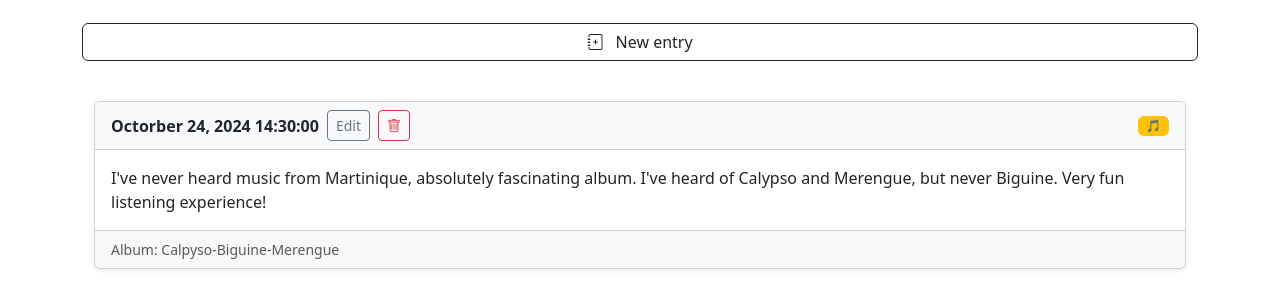
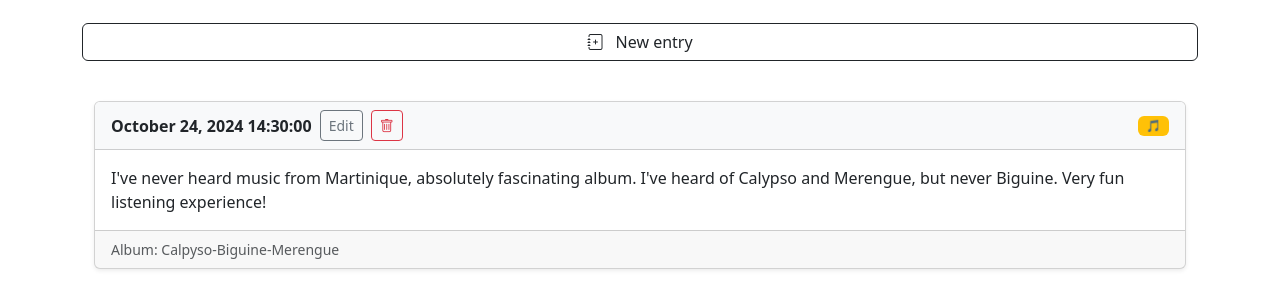
Before and after one commit to jorge-lgclabs/Groove_Journal, a Flask app: page /diary/1 in a window 1280 px wide. Shown: the part 181-481 px from the top of the page. Run offline with Flask 3, Linux system fonts and the light colour scheme.

Commit message:
Fixed typo of october.

```diff
--- a/app/templates/diary.html
+++ b/app/templates/diary.html
@@ -27,7 +27,7 @@ My diary
 <div class="container py-4">
   <div class="card mb-4 shadow-sm">
     <div class="card-header d-flex align-items-center bg-light">
-      <span class="fw-bold">Octorber 24, 2024 14:30:00</span>
+      <span class="fw-bold">October 24, 2024 14:30:00</span>
       <a href="/edit_diary" class="btn btn-sm btn-outline-secondary ms-2">Edit</a>
       <button aria-label="Delete" class="btn btn-sm btn-outline-danger ms-2"><i class="bi bi-trash"></i></button>
       <span class="badge bg-warning text-dark ms-auto">🎵</span>
```
